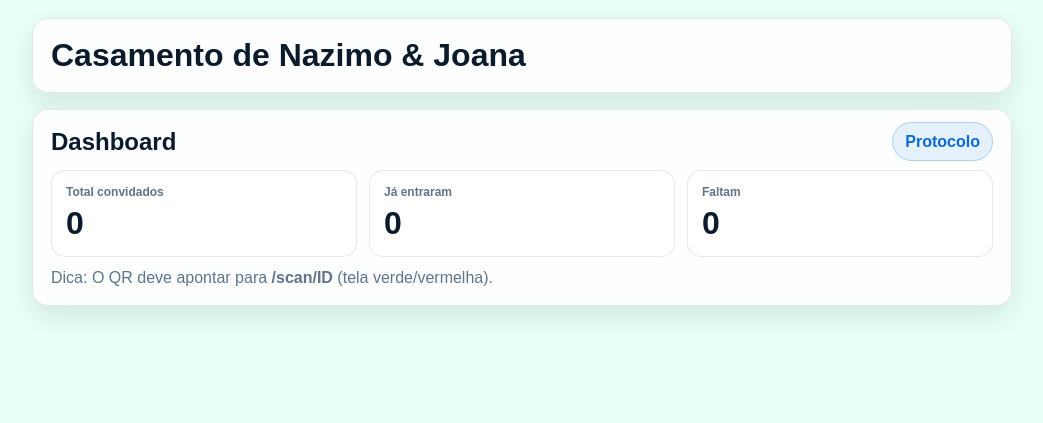
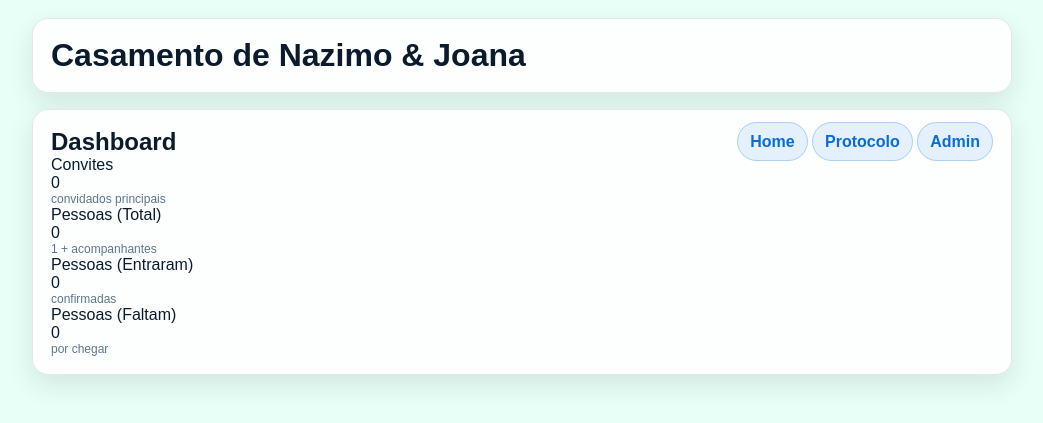
Before and after one commit to easycheckeventos-bot/easy-check-eventos, a Flask app: page /dashboard in a window 1280 px wide. Shown: the top 423 px of the page, without its empty margins (118-1161 px from the left). Run offline with Flask 3, Linux system fonts and the light colour scheme; data that the repository does not hold is empty; some libraries are stand-ins or nearby versions.

Commit message:
upgrade: business mode (mesa livre + acompanhantes numero + csv)

```diff
--- a/app.py
+++ b/app.py
@@ -2,12 +2,15 @@ from flask import Flask, render_template, request, redirect, url_for, Response
 import os
 import csv
 from io import TextIOWrapper
+
 from db import get_conn, placeholder, init_db, is_postgres
 
 app = Flask(__name__)
 init_db()
 
-# ====== ADMIN (senha só para adicionar/importar) ======
+# =========================
+# ADMIN (senha só para admin)
+# =========================
 ADMIN_USER = os.environ.get("ADMIN_USER", "admin")
 ADMIN_PASS = os.environ.get("ADMIN_PASS", "1234")
 
@@ -20,31 +23,55 @@ def require_admin():
         )
     return None
 
-# ====== EXISTENTE ======
+# =========================
+# HOME (Landing Page)
+# =========================
 @app.route("/")
 def home():
-    return redirect(url_for("dashboard"))
+    return render_template("home.html")
 
+# =========================
+# DASHBOARD (Convites x Pessoas)
+# =========================
 def get_stats():
     conn = get_conn()
     cur = conn.cursor()
+
+    # Convites (convidados principais)
     cur.execute("SELECT COUNT(*) FROM convidados")
-    total = cur.fetchone()[0]
-    cur.execute("SELECT COUNT(*) FROM convidados WHERE entrou='Sim'")
-    entrou = cur.fetchone()[0]
+    convites = cur.fetchone()[0] or 0
+
+    # Pessoas totais = soma(1 + acompanhantes)
+    cur.execute("SELECT COALESCE(SUM(1 + acompanhantes), 0) FROM convidados")
+    total_pessoas = cur.fetchone()[0] or 0
+
+    # Pessoas que entraram
+    cur.execute("SELECT COALESCE(SUM(1 + acompanhantes), 0) FROM convidados WHERE entrou='Sim'")
+    entraram_pessoas = cur.fetchone()[0] or 0
+
     cur.close()
     conn.close()
-    return {"total": total, "entrou": entrou, "faltam": total - entrou}
+
+    return {
+        "convites": convites,
+        "total_pessoas": total_pessoas,
+        "entraram_pessoas": entraram_pessoas,
+        "faltam_pessoas": total_pessoas - entraram_pessoas
+    }
 
 @app.route("/dashboard")
 def dashboard():
     s = get_stats()
     return render_template("dashboard.html", stats=s)
 
+# =========================
+# PROTOCOLO (busca por nome)
+# =========================
 @app.route("/protocolo", methods=["GET", "POST"])
 def protocolo():
     resultados = []
     nome = ""
+
     if request.method == "POST":
         nome = request.form.get("nome", "").strip()
 
@@ -54,13 +81,13 @@ def protocolo():
 
         if is_postgres():
             cur.execute(
-                f"SELECT id, nome, mesa, acompanhante, entrou FROM convidados "
+                f"SELECT id, nome, mesa, acompanhantes, entrou FROM convidados "
                 f"WHERE nome ILIKE {ph} ORDER BY nome ASC",
                 ('%' + nome + '%',)
             )
         else:
             cur.execute(
-                f"SELECT id, nome, mesa, acompanhante, entrou FROM convidados "
+                f"SELECT id, nome, mesa, acompanhantes, entrou FROM convidados "
                 f"WHERE nome LIKE {ph} ORDER BY nome ASC",
                 ('%' + nome + '%',)
             )
@@ -71,26 +98,41 @@ def protocolo():
 
     return render_template("protocolo.html", resultados=resultados, nome=nome)
 
+# =========================
+# SCAN (QR)
+# =========================
 @app.route("/scan/<int:id>")
 def scan(id):
     conn = get_conn()
     cur = conn.cursor()
     ph = placeholder()
-    cur.execute(f"SELECT id, nome, mesa, acompanhante, entrou FROM convidados WHERE id={ph}", (id,))
+
+    cur.execute(
+        f"SELECT id, nome, mesa, acompanhantes, entrou FROM convidados WHERE id={ph}",
+        (id,)
+    )
     c = cur.fetchone()
+
     cur.close()
     conn.close()
+
     return render_template("scan.html", convidado=c)
 
+# =========================
+# MARCAR ENTRADA / RESETAR
+# =========================
 @app.route("/entrar/<int:id>")
 def entrar(id):
     conn = get_conn()
     cur = conn.cursor()
     ph = placeholder()
+
     cur.execute(f"UPDATE convidados SET entrou='Sim' WHERE id={ph}", (id,))
     conn.commit()
+
     cur.close()
     conn.close()
+
     return redirect(url_for("protocolo"))
 
 @app.route("/resetar/<int:id>")
@@ -98,62 +140,79 @@ def resetar(id):
     conn = get_conn()
     cur = conn.cursor()
     ph = placeholder()
+
     cur.execute(f"UPDATE convidados SET entrou='Não' WHERE id={ph}", (id,))
     conn.commit()
+
     cur.close()
     conn.close()
+
     return redirect(url_for("protocolo"))
 
-# ====== ADMIN PAGE ======
-MESAS = ["Laranja", "Manga", "Papaia", "Maracuja"]
-
+# =========================
+# ADMIN (Adicionar + Importar CSV)
+# =========================
 @app.route("/admin", methods=["GET"])
 def admin():
     r = require_admin()
-    if r: return r
-    return render_template("admin.html", mesas=MESAS)
+    if r:
+        return r
+    return render_template("admin.html")
 
 @app.route("/admin/add", methods=["POST"])
 def admin_add():
     r = require_admin()
-    if r: return r
+    if r:
+        return r
 
     nome = request.form.get("nome", "").strip()
     mesa = request.form.get("mesa", "").strip()
-    acompanhante = request.form.get("acompanhante", "Não").strip()
 
-    if not nome or mesa not in MESAS or acompanhante not in ["Sim", "Não"]:
-        return "Dados inválidos.", 400
+    acompanhantes_raw = (request.form.get("acompanhantes") or "0").strip()
+    try:
+        acompanhantes = int(acompanhantes_raw)
+    except:
+        acompanhantes = 0
+
+    if acompanhantes < 0:
+        acompanhantes = 0
+    if acompanhantes > 10:
+        acompanhantes = 10
+
+    if not nome or not mesa:
+        return "Dados inválidos. Nome e Mesa são obrigatórios.", 400
 
     conn = get_conn()
     cur = conn.cursor()
 
     if is_postgres():
         cur.execute(
-            "INSERT INTO convidados (nome, mesa, acompanhante, entrou) VALUES (%s, %s, %s, 'Não')",
-            (nome, mesa, acompanhante)
+            "INSERT INTO convidados (nome, mesa, acompanhantes, entrou) VALUES (%s, %s, %s, 'Não')",
+            (nome, mesa, acompanhantes)
         )
     else:
         cur.execute(
-            "INSERT INTO convidados (nome, mesa, acompanhante, entrou) VALUES (?, ?, ?, 'Não')",
-            (nome, mesa, acompanhante)
+            "INSERT INTO convidados (nome, mesa, acompanhantes, entrou) VALUES (?, ?, ?, 'Não')",
+            (nome, mesa, acompanhantes)
         )
 
     conn.commit()
     cur.close()
     conn.close()
+
     return redirect(url_for("admin"))
 
 @app.route("/admin/import", methods=["POST"])
 def admin_import():
     r = require_admin()
-    if r: return r
+    if r:
+        return r
 
     f = request.files.get("arquivo")
     if not f or not f.filename.lower().endswith(".csv"):
         return "Envia um CSV (.csv).", 400
 
-    # CSV com cabeçalho: nome,mesa,acompanhante
+    # CSV com cabeçalho: nome,mesa,acompanhantes
     stream = TextIOWrapper(f.stream, encoding="utf-8", newline="")
     reader = csv.DictReader(stream)
 
@@ -161,63 +220,98 @@ def admin_import():
     for row in reader:
         nome = (row.get("nome") or "").strip()
         mesa = (row.get("mesa") or "").strip()
-        acompanhante = (row.get("acompanhante") or "Não").strip()
 
-        if not nome:
+        acompanhantes_raw = (row.get("acompanhantes") or "0").strip()
+        try:
+            acompanhantes = int(acompanhantes_raw)
+        except:
+            acompanhantes = 0
+
+        if acompanhantes < 0:
+            acompanhantes = 0
+        if acompanhantes > 10:
+            acompanhantes = 10
+
+        if not nome or not mesa:
             continue
-        if mesa not in MESAS:
-            continue
-        if acompanhante not in ["Sim", "Não"]:
-            acompanhante = "Não"
 
-        to_insert.append((nome, mesa, acompanhante, "Não"))
+        to_insert.append((nome, mesa, acompanhantes, "Não"))
 
     if not to_insert:
-        return "CSV vazio ou inválido.", 400
+        return "CSV vazio ou inválido. Precisa ter: nome, mesa, acompanhantes.", 400
 
     conn = get_conn()
     cur = conn.cursor()
 
     if is_postgres():
         cur.executemany(
-            "INSERT INTO convidados (nome, mesa, acompanhante, entrou) VALUES (%s, %s, %s, %s)",
+            "INSERT INTO convidados (nome, mesa, acompanhantes, entrou) VALUES (%s, %s, %s, %s)",
             to_insert
         )
     else:
         cur.executemany(
-            "INSERT INTO convidados (nome, mesa, acompanhante, entrou) VALUES (?, ?, ?, ?)",
+            "INSERT INTO convidados (nome, mesa, acompanhantes, entrou) VALUES (?, ?, ?, ?)",
             to_insert
         )
 
     conn.commit()
     cur.close()
     conn.close()
+
     return f"OK ✅ Importados: {len(to_insert)}", 200
 
+# =========================
+# SEED DEMO (só testes)
+# =========================
 @app.route("/seed-demo")
 def seed_demo():
     conn = get_conn()
     cur = conn.cursor()
+
     cur.execute("SELECT COUNT(*) FROM convidados")
-    if cur.fetchone()[0] == 0:
+    if (cur.fetchone()[0] or 0) == 0:
         dados = [
-            ("Nazimo Nordine", "Laranja", "Sim", "Não"),
-            ("Joana Gomes", "Maracuja", "Sim", "Não"),
-            ("Yassira Nordine", "Maracuja", "Não", "Não"),
-            ("Alysha Nordine", "Manga", "Sim", "Não"),
-            ("Ana Nhantumbo", "Papaia", "Sim", "Não"),
+            ("Nazimo Nordine", "Toyota", 1, "Não"),
+            ("Joana Gomes", "BMW", 0, "Não"),
+            ("Yassira Nordine", "Mercedes", 2, "Não"),
+            ("Alysha Nordine", "Audi", 1, "Não"),
+            ("Ana Nhantumbo", "Ford", 0, "Não"),
         ]
+
         if is_postgres():
             cur.executemany(
-                "INSERT INTO convidados (nome, mesa, acompanhante, entrou) VALUES (%s, %s, %s, %s)",
+                "INSERT INTO convidados (nome, mesa, acompanhantes, entrou) VALUES (%s, %s, %s, %s)",
                 dados
             )
         else:
             cur.executemany(
-                "INSERT INTO convidados (nome, mesa, acompanhante, entrou) VALUES (?, ?, ?, ?)",
+                "INSERT INTO convidados (nome, mesa, acompanhantes, entrou) VALUES (?, ?, ?, ?)",
                 dados
             )
+
         conn.commit()
+
     cur.close()
     conn.close()
     return "OK ✅ seed feito (se estava vazio)."
+
+@app.route("/admin/resetdb")
+def resetdb():
+    r = require_admin()
+    if r:
+        return r
+
+    conn = get_conn()
+    cur = conn.cursor()
+
+    cur.execute("DELETE FROM convidados")
+
+    conn.commit()
+    cur.close()
+    conn.close()
+
+    return "DB limpa ✅"
+
+
+if __name__ == "__main__":
+    app.run(host="0.0.0.0", port=5000, debug=True)
--- a/templates/dashboard.html
+++ b/templates/dashboard.html
@@ -5,27 +5,36 @@
   <div class="topline">
     <h2>Dashboard</h2>
     <div class="chips">
-      <a class="chip" href="{{ url_for('protocolo') }}">Protocolo</a>
+      <a class="chip" href="/">Home</a>
+      <a class="chip" href="/protocolo">Protocolo</a>
+      <a class="chip" href="/admin">Admin</a>
     </div>
   </div>
 
-  <div class="kpis">
-    <div class="kpi">
-      <div class="kpi-label">Total convidados</div>
-      <div class="kpi-value">{{ stats.total }}</div>
+  <div class="stats">
+    <div class="stat">
+      <div class="stat-label">Convites</div>
+      <div class="stat-value">{{ stats.convites }}</div>
+      <div class="muted small">convidados principais</div>
     </div>
-    <div class="kpi">
-      <div class="kpi-label">Já entraram</div>
-      <div class="kpi-value">{{ stats.entrou }}</div>
+
+    <div class="stat">
+      <div class="stat-label">Pessoas (Total)</div>
+      <div class="stat-value">{{ stats.total_pessoas }}</div>
+      <div class="muted small">1 + acompanhantes</div>
     </div>
-    <div class="kpi">
-      <div class="kpi-label">Faltam</div>
-      <div class="kpi-value">{{ stats.faltam }}</div>
+
+    <div class="stat">
+      <div class="stat-label">Pessoas (Entraram)</div>
+      <div class="stat-value">{{ stats.entraram_pessoas }}</div>
+      <div class="muted small">confirmadas</div>
     </div>
-  </div>
 
-  <div class="hint">
-    Dica: O QR deve apontar para <b>/scan/ID</b> (tela verde/vermelha).
+    <div class="stat">
+      <div class="stat-label">Pessoas (Faltam)</div>
+      <div class="stat-value">{{ stats.faltam_pessoas }}</div>
+      <div class="muted small">por chegar</div>
+    </div>
   </div>
 </div>
 
```
Also changed, not shown: Gerar_QR.py (+26 -64 lines), db.py (+4 -11 lines), templates/admin.html (+5 -12 lines), templates/home.html (added, +24 -0 lines), templates/protocolo.html (+23 -17 lines), templates/scan.html (+30 -53 lines), images.png (added).
